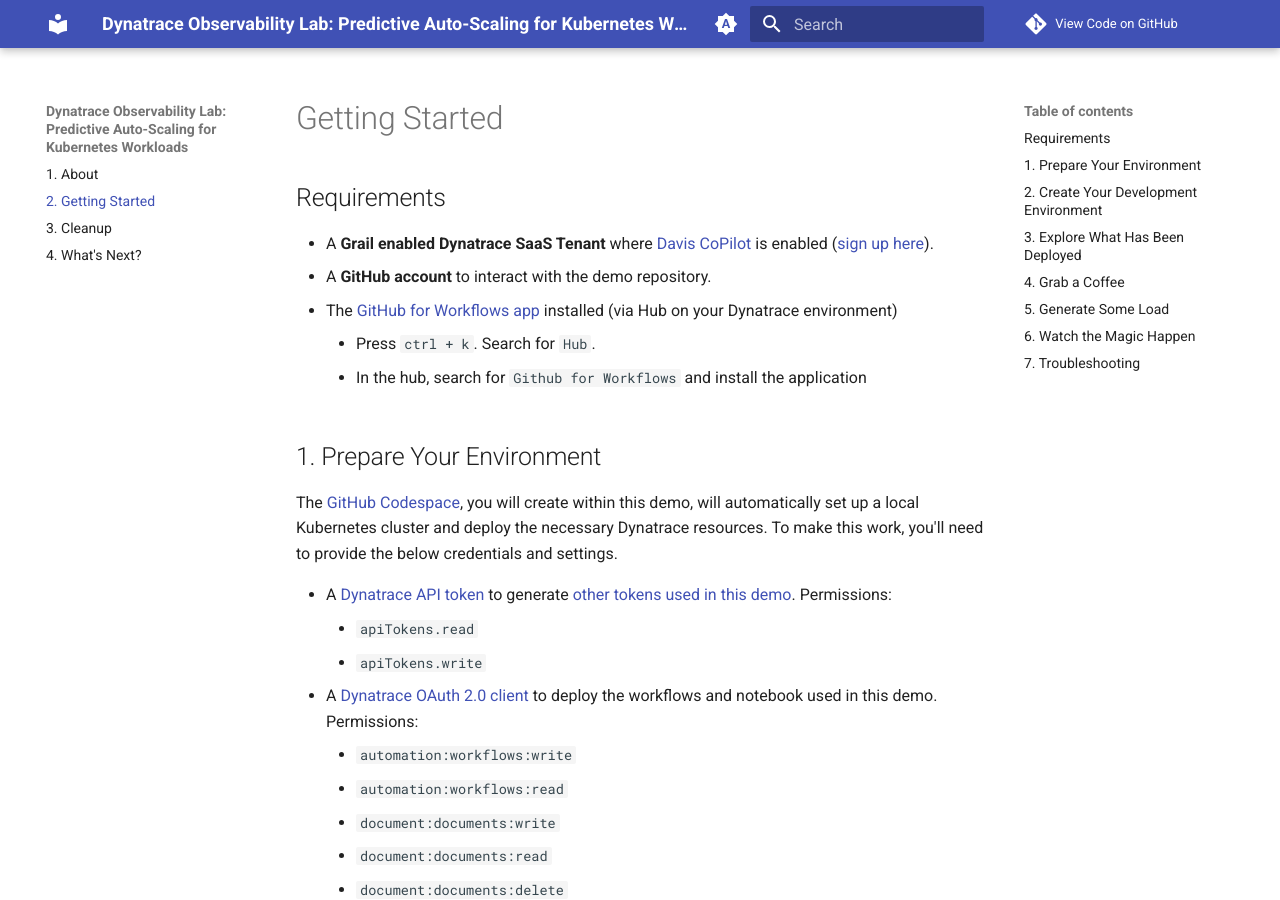
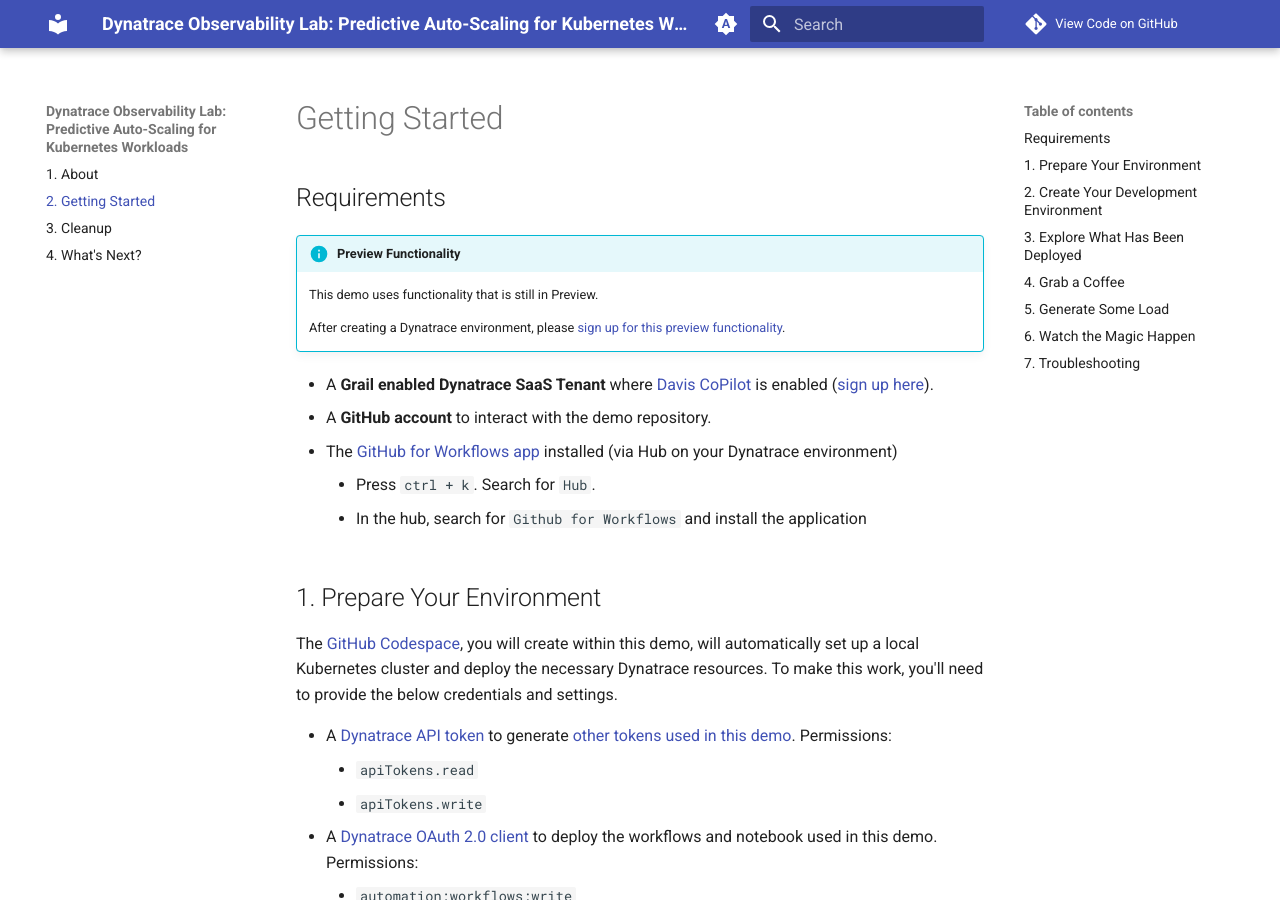
Before and after one commit to Dynatrace/obslab-predictive-kubernetes-scaling, an MkDocs documentation site: the page built from docs/getting-started.md, in a window 1280 px wide and 900 px high. Built offline with MkDocs 1.6.1 and Material for MkDocs 9.7.7, drawn with Linux system fonts in a browser that asks for light colours; comment, search, counter and statistics services are not loaded.

Commit message:
add preview banner

```diff
--- a/docs/getting-started.md
+++ b/docs/getting-started.md
@@ -1,6 +1,8 @@
 # Getting Started
 
 ## Requirements
+
+--8<-- "snippets/preview-functionality.md"
 
 - A **Grail enabled Dynatrace SaaS Tenant**
   where [Davis CoPilot](https://www.dynatrace.com/platform/artificial-intelligence/){target="_blank"} is enabled ([sign up here](https://dt-url.net/trial){target="_blank"}).
--- /dev/null
+++ b/docs/snippets/preview-functionality.md
@@ -0,0 +1,4 @@
+!!! info "Preview Functionality"
+    This demo uses functionality that is still in Preview.
+
+    After creating a Dynatrace environment, please [sign up for this preview functionality](https://docs.dynatrace.com/docs/platform-modules/automations/workflows/actions/kubernetes-automation){target=_blank}.
```
